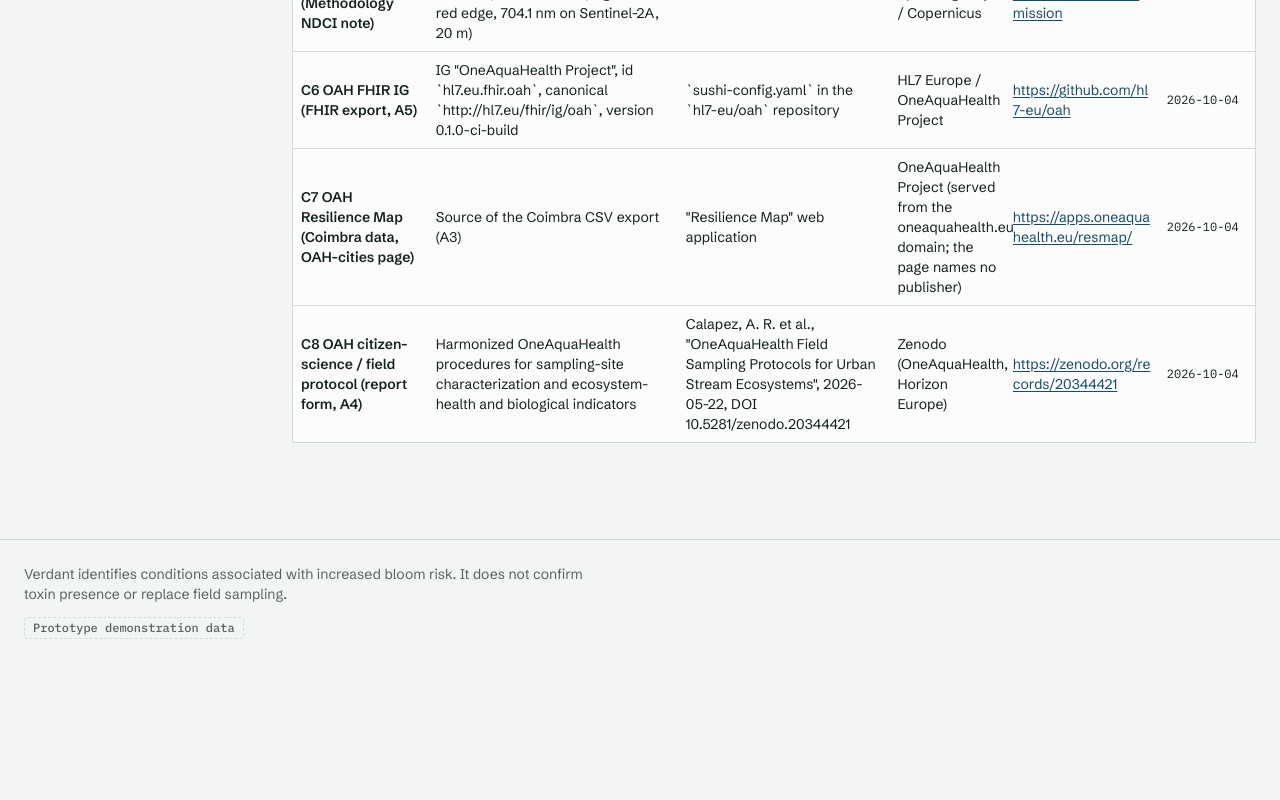
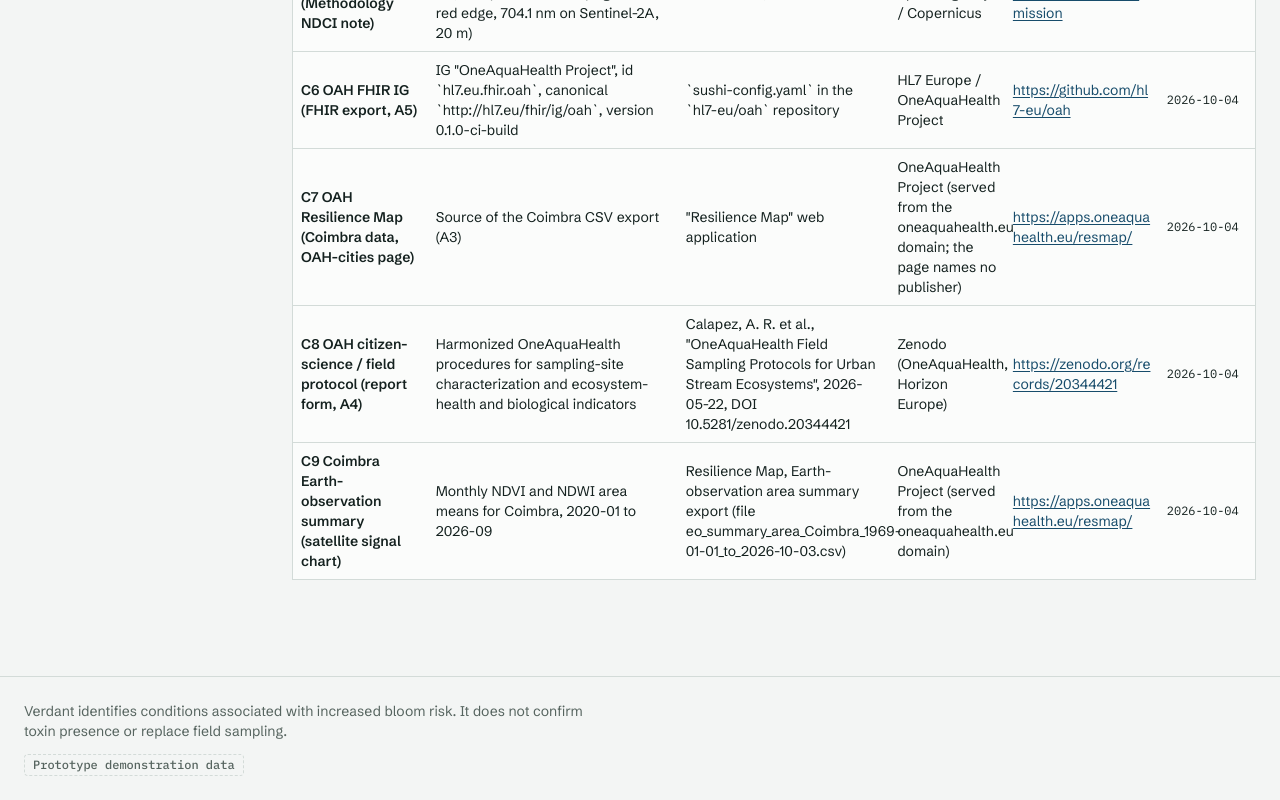
Before and after one commit to NathanDiep123/Verdant, a React (Vite) app: page /methodology in a window 1280 px wide. Shown: the part 4883-5683 px from the top of the page. Before the commit the page ends 5546 px from the top, so only its background shows below. Built offline with nearby package versions, Linux system fonts and the light colour scheme.

Commit message:
Add citation C9 for the Coimbra Earth-observation summary

```diff
--- a/src/data/citations.ts
+++ b/src/data/citations.ts
@@ -76,6 +76,15 @@
     url: "https://zenodo.org/records/20344421",
     accessed: A,
   },
+  {
+    id: "C9",
+    item: "C9 Coimbra Earth-observation summary (satellite signal chart)",
+    claim: "Monthly NDVI and NDWI area means for Coimbra, 2020-01 to 2026-09",
+    source: "Resilience Map, Earth-observation area summary export (file eo_summary_area_Coimbra_1969-01-01_to_2026-10-03.csv)",
+    publisher: "OneAquaHealth Project (served from the oneaquahealth.eu domain)",
+    url: "https://apps.oneaquahealth.eu/resmap/",
+    accessed: A,
+  },
 ];
 
 export const lakeMeadOfficial = {
```
Also changed, not shown: 1 other file (tests, documents, lock files or other folders).
